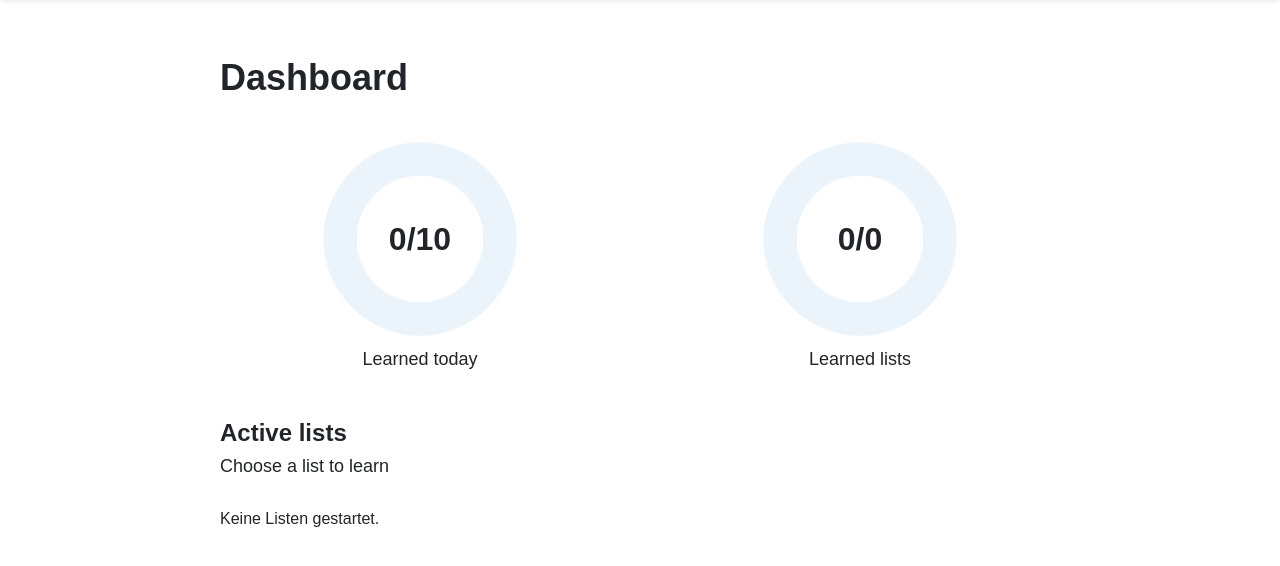
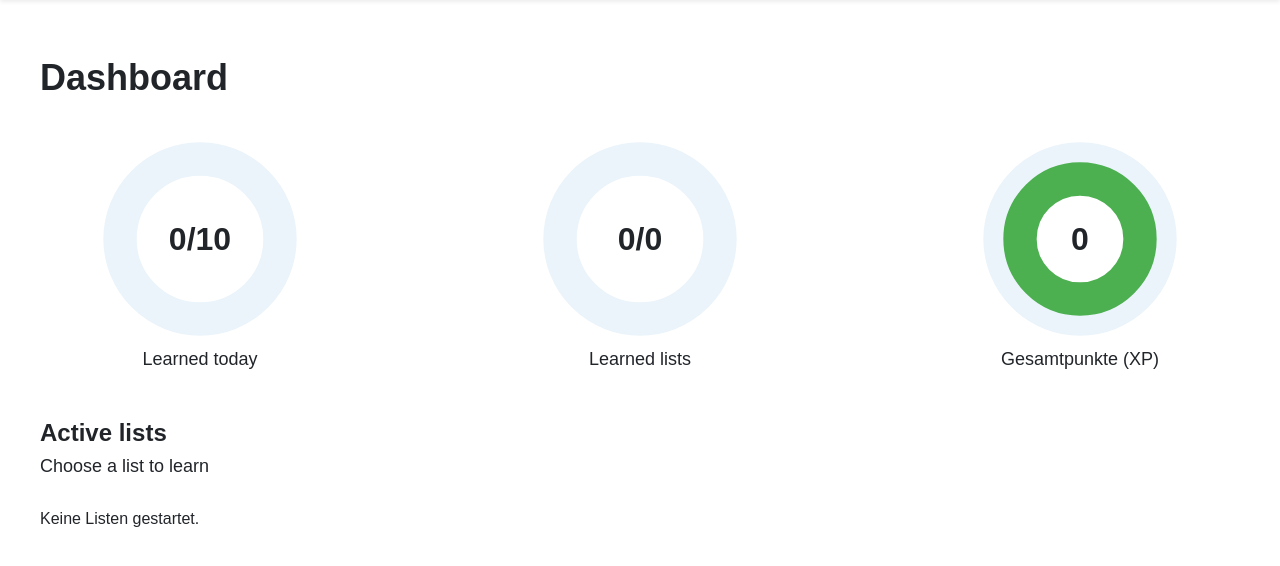
Before and after one commit to Group-Projects-FIAE/sprach-lernen-app, a Django app: page / in a window 1280 px wide. Shown: the part 100-666 px from the top of the page. Run offline with Django 5.2, Linux system fonts and the light colour scheme; the visitor is signed in with stand-in values (Sample User, id 1); data that the repository does not hold is empty.

Commit message:
show user points on UI

```diff
--- a/lessons/lesson_service.py
+++ b/lessons/lesson_service.py
@@ -49,4 +49,7 @@
         if correct:
             p.correct_count += 1
             p.last_correct = timezone.localdate()
+            # User points system
+            self.user.progress_total += 1
+            self.user.save()
         p.save()
--- a/templates/users/dashboard.html
+++ b/templates/users/dashboard.html
@@ -32,6 +32,17 @@
             </div>
             <h3 class="stat-label">Learned lists</h3>
         </div>
+
+        <div class="stat-card">
+            <div class="circle-stat">
+                <svg viewBox="0 0 150 150">
+                    <circle class="bg" cx="75" cy="75" r="60"></circle>
+                    <circle class="progress xp" cx="75" cy="75" r="45" style="stroke-dashoffset: 0;"></circle>
+                </svg>
+                <div class="stat-number">{{ total_points|default:0 }}</div>
+            </div>
+            <h3 class="stat-label">Gesamtpunkte (XP)</h3>
+        </div>
     </div>
 
     <!-- Gestartete Listen -->
--- a/users/services.py
+++ b/users/services.py
@@ -76,4 +76,5 @@
             "words_goal": self.get_daily_goal(),
             "lists_learned": lists_summary["lists_learned"],
             "lists_total": lists_summary["lists_total"],
+            "total_points": int(self.user.progress_total),
         }
```
